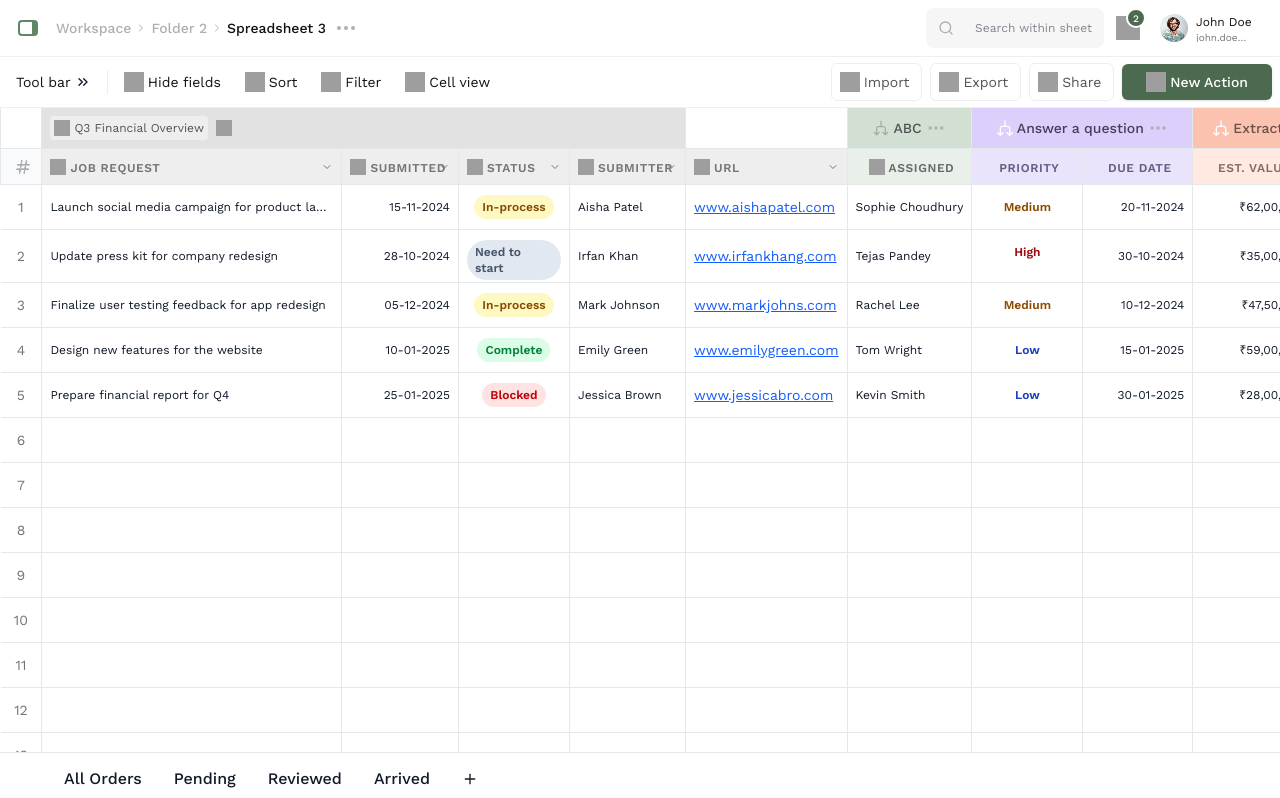
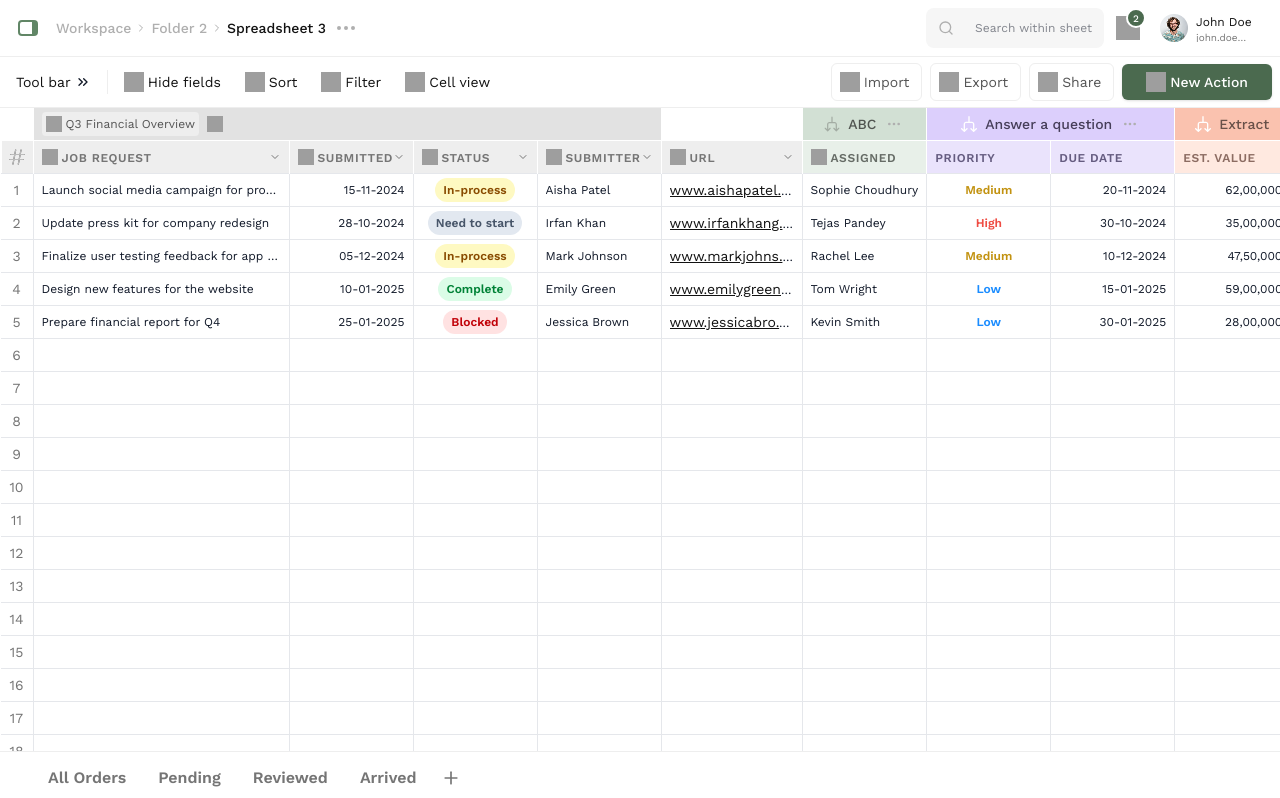
Before and after one commit to JayeshRajbhar/advanced-spreadsheet-app, a React (Vite) app: page / in a window 1280 px wide. Shown: the top 798 px of the page. Built offline with nearby package versions, Linux system fonts and the light colour scheme; grey boxes are pictures that could not be loaded.

Commit message:
All Required Features Implemented

```diff
--- a/src/components/Footer.tsx
+++ b/src/components/Footer.tsx
@@ -5,15 +5,20 @@ import { toast } from "sonner";
 
 export function Footer({ onAddRow }: { onAddRow: () => void }) {
     const [value, setValue] = useState("true");
+    const handleClick = () => {
+      toast.info("Feature will be available soon");
+    }
   return (
-    <div className="bg-white px-12 py-0.5 font-medium h-12 sticky bottom-0 z-50 flex items-center justify-start border-t border-gray-200">
-        <div className={`w-fit h-full px-4 py-3 hover:bg-emerald-50 ${value === "All Orders" ? "border-t-emerald-900 border-t-2 bg-emerald-100" : ""}`} onClick={() => setValue("All Orders")}>All Orders</div>
-        <div className={`w-fit h-full px-4 py-3 hover:bg-emerald-50 ${value === "Pending" ? "border-t-emerald-900 border-t-2 bg-emerald-100" : ""}`} onClick={() => setValue("Pending")}>Pending</div>
-        <div className={`w-fit h-full px-4 py-3 hover:bg-emerald-50 ${value === "Reviewed" ? "border-t-emerald-900 border-t-2 bg-emerald-100" : ""}`} onClick={() => setValue("Reviewed")}>Reviewed</div>
-        <div className={`w-fit h-full px-4 py-3 hover:bg-emerald-50 ${value === "Arrived" ? "border-t-emerald-900 border-t-2 bg-emerald-100" : ""}`} onClick={() => setValue("Arrived")}>Arrived</div>
-        <div className={`w-fit h-full px-4 py-4 hover:bg-emerald-50 ${value === "Add New" ? "border-t-emerald-900 border-t-2 bg-emerald-100" : ""}`} onClick={() => { setValue("Add New"); onAddRow(); toast.success('New row added!'); }}>
-          <Plus size={16} />
+    <div className="sticky bottom-0 z-50 w-full border-t border-t-[#EEEEEE] pt-1 pr-4 pl-8 gap-6 bg-white">
+      <div className="flex flex-row w-fit h-fit">
+        <div className={`w-fit h-full px-4 py-2.5 hover:bg-emerald-50 font-[600] text-[16px] ${value === "All Orders" ? "border-t-[#4B6A4F] border-t-2 bg-[#E8F0E9] text-[#3E5741]" : "text-[#757575]"}`} onClick={() => { setValue("All Orders");handleClick()}}>All Orders</div>
+        <div className={`w-fit h-full px-4 py-2.5 hover:bg-emerald-50 font-[600] text-[16px] ${value === "Pending" ? "border-t-[#4B6A4F] border-t-2 bg-[#E8F0E9] text-[#3E5741]" : "text-[#757575]"}`} onClick={() => { setValue("Pending");handleClick()}}>Pending</div>
+        <div className={`w-fit h-full px-4 py-2.5 hover:bg-emerald-50 font-[600] text-[16px] ${value === "Reviewed" ? "border-t-[#4B6A4F] border-t-2 bg-[#E8F0E9] text-[#3E5741]" : "text-[#757575]"}`} onClick={() => { setValue("Reviewed");handleClick()}}>Reviewed</div>
+        <div className={`w-fit h-full px-4 py-2.5 hover:bg-emerald-50 font-[600] text-[16px] ${value === "Arrived" ? "border-t-[#4B6A4F] border-t-2 bg-[#E8F0E9] text-[#3E5741]" : "text-[#757575]"}`} onClick={() => { setValue("Arrived");handleClick()}}>Arrived</div>
+        <div className={`w-fit h-full px-1 py-2 hover:bg-emerald-50 font-[600] text-[16px] ${value === "Add New" ? "border-t-[#4B6A4F] border-t-2 bg-[#E8F0E9] text-[#3E5741]" : "text-[#757575]"}`} onClick={() =>  { setValue("Add New"); onAddRow(); toast.success('New row added!'); }}>
+          <Plus className="p-1 h-7 w-7"/>
         </div>
+      </div>
     </div>
   )
 }
--- a/src/components/SpreadsheetBody.tsx
+++ b/src/components/SpreadsheetBody.tsx
@@ -350,8 +350,6 @@ export const SpreadsheetBody = ({
     console.log(`Formatting value for key: ${key}, value: ${value}`);
     if (key === 'estValue' && value !== 0) {
       return new Intl.NumberFormat('en-IN', {
-        style: 'currency',
-        currency: 'INR',
         minimumFractionDigits: 0,
         maximumFractionDigits: 0,
       }).format(Number(value) || 0);
@@ -360,11 +358,11 @@ export const SpreadsheetBody = ({
       return (
         <a
           href={`https://${value}`}
-          className="text-blue-600 hover:text-blue-800 underline text-sm"
+          className="text-[#121212] hover:text-blue-600 underline text-sm"
           target="_blank"
           rel="noopener noreferrer"
         >
-          {value}
+          <span className='truncate'>{value}</span>
         </a>
       );
     }
@@ -375,11 +373,11 @@ export const SpreadsheetBody = ({
     <div className="bg-white border-gray-200 h-full">
       <div ref={tableRef} className="overflow-auto h-full">
         <table className="w-fit">
-          <thead className="bg-gray-50 border-b border-l border-r border-gray-200 sticky top-0 z-10">
-            <tr className="border-b border-gray-200 h-8">
-              <th className="w-8 border-r border-gray-200 px-2 py-1 text-left text-xs font-medium bg-white uppercase tracking-wider"></th>
+          <thead className="bg-gray-50 border-b border-[#CBCBCB] sticky top-0 z-10">
+            <tr className="border-b border-white h-8">
+              <th className="w-8 h-8 border-l border-white px-2 py-1 text-left text-xs font-medium bg-white uppercase tracking-wider"></th>
               <th
-                className="border-r border-gray-200 bg-[#E2E2E2] p-2"
+                className="border-l border-white bg-[#E2E2E2] px-2 py-1"
                 colSpan={4}
               >
                 <div className="flex flex-row items-center gap-2">
@@ -392,23 +390,23 @@ export const SpreadsheetBody = ({
                   <img src="Arrow Sync.svg" alt="Sync" className="h-4 w-4" />
                 </div>
               </th>
-              <th className="bg-white border-r border-gray-200"></th>
-              <th className="border-r border-gray-200 bg-[#D2E0D4] px-4 gap-2">
-                <div className="flex flex-row justify-center items-center py-0.5 px-1 gap-1">
+              <th className="bg-white border-l border-white"></th>
+              <th className="border-l border-white bg-[#D2E0D4] px-4 gap-2">
+                <div className="flex flex-row justify-center items-center py-0.5 px-1 gap-2">
                   <img
                     src="Arrow_split_green.svg"
                     alt="Split"
                     className="h-4 w-4"
                   />
                   <span className="text-sm font-[500] text-[#505450]">ABC</span>
-                  <Ellipsis className="h-5 w-5 text-[#AFAFAF]" />
+                  <Ellipsis className="h-4 w-4 m-0.5 text-[#AFAFAF]" />
                 </div>
               </th>
               <th
-                className="border-r border-gray-200 px-4 gap-2 bg-[#DCCFFC]"
+                className="border-l border-white px-4 gap-2 bg-[#DCCFFC]"
                 colSpan={2}
               >
-                <div className="flex flex-row justify-center items-center py-0.5 px-1 gap-1">
+                <div className="flex flex-row justify-center items-center py-0.5 px-1 gap-2">
                   <img
                     src="Arrow_split_white.svg"
                     alt="Split"
@@ -417,11 +415,11 @@ export const SpreadsheetBody = ({
                   <span className="text-sm font-[500] text-[#463E59]">
                     Answer a question
                   </span>
-                  <Ellipsis className="h-5 w-5 text-[#AFAFAF]" />
+                  <Ellipsis className="h-4 w-4 m-0.5 text-[#AFAFAF]" />
                 </div>
               </th>
-              <th className="border-r border-gray-200 px-4 gap-2 bg-[#FAC2AF]">
-                <div className="flex flex-row justify-center items-center py-0.5 px-1 gap-1">
+              <th className="border-l border-white px-4 gap-2 bg-[#FAC2AF]">
+                <div className="flex flex-row justify-center items-center py-0.5 px-1 gap-2">
                   <img
                     src="Arrow_split_white.svg"
                     alt="Split"
@@ -430,11 +428,11 @@ export const SpreadsheetBody = ({
                   <span className="text-sm font-[500] text-[#695149]">
                     Extract
                   </span>
-                  <Ellipsis className="h-5 w-5 text-[#AFAFAF]" />
+                  <Ellipsis className="h-4 w-4 m-0.5 text-[#AFAFAF]" />
                 </div>
               </th>
               <th
-                className="px-2 gap-2 border-r border-gray-200 cursor-pointer w-32"
+                className="px-2 gap-2 relative dashed-border-column z-10 border-b border-gray-200 cursor-pointer w-32"
                 onClick={() => {
                   addNewColumn();
                   toast.success('New column added!');
@@ -445,22 +443,21 @@ export const SpreadsheetBody = ({
                 </div>
               </th>
             </tr>
-            <tr className='h-9'>
-              <th className="border-r border-gray-200 pl-3 pr-1 gap-1">
-                <img src="Number Symbol.svg" alt="Hash" className="w-5 h-4" />
+            <tr className='border-b border-gray-200 h-8'>
+              <th className="border-l border-white bg-[#EEEEEE] pl-2 pr-1 w-8 h-8 py-1.5 flex items-center justify-center">
+                <img src="Hash.svg" alt="Hash" className="w-4 mr-1 h-4 text-left" />
               </th>
               {visibleColumns.map(column => (
                 <th
                   key={column.key}
-                  className={`border-r border-gray-200 pr-1 pl-2 gap-1 py-1.5 text-xs font-semibold uppercase tracking-wider cursor-pointer hover:bg-gray-100 ${column.class}`}
-                  // style={{ width: column.width }}
+                  className={`border-l border-white pr-1 pl-2 gap-1 py-1.5 text-xs font-semibold uppercase tracking-wider cursor-pointer hover:bg-gray-100 ${column.class}`}
                   onClick={e => {
                     e.stopPropagation();
                     handleColumnClick(column.key);
                   }}
                 >
                   <div
-                    className={`flex flex-row items-center gap-1 w-full ${column.icon && column.key !== 'assigned' ? 'justify-between' : 'justify-center'}`}
+                    className={`flex flex-row items-center gap-1 w-full ${column.icon && column.key !== 'assigned' ? 'justify-between' : 'justify-start'}`}
                   >
                     <div className="inline-flex flex-row gap-1 items-center">
                       {column.icon && (
@@ -498,36 +495,37 @@ export const SpreadsheetBody = ({
                   </div>
                 </th>
               ))}
+              <th className='h-full relative dashed-border-column z-10 w-[124px]'></th>
             </tr>
           </thead>
-          <tbody className="bg-white border-r border-gray-200 divide-y divide-gray-200">
+          <tbody className="bg-white border-b border-gray-200 divide-y divide-gray-200">
             {filteredTasks.map((task, rowIndex) => (
               <tr
                 key={task.id}
                 className={`hover:bg-gray-50 ${
                   selectedRow === rowIndex
-                    ? 'border-2 border-dashed border-red-300 bg-red-50 h-9'
+                    ? 'border-2 border-dashed border-red-300 bg-red-50 h-8'
                     : ''
                 }`}
               >
                 <td
-                  className={`px-3 text-sm text-center text-[#757575] font-[400] cursor-pointer hover:bg-gray-100 ${
+                  className={`w-8 h-8 flex items-center justify-center cursor-pointer relative hover:bg-gray-100 ${
                     selectedRow === rowIndex
                       ? 'bg-red-100 border-dashed border-red-300'
                       : ''
                   }`}
                   onClick={() => handleRowClick(rowIndex)}
                 >
-                  {task.id}
+                  <span className='text-sm w-fit h-5 top-1.5 text-[#757575] font-[400]'>{task.id}</span>
                 </td>
                 {visibleColumns.map(column => (
                   <td
                     key={`${task.id}-${column.key}`}
-                    className={`border border-gray-200 px-2 gap-2 min-w-[110px] max-w-[300px] text-xs cursor-cell relative
+                    className={`border-l border-gray-200 px-2 gap-2 min-w-[124px] max-w-[256px] text-xs font-[400] text-[#121212] cursor-cell relative
                         ${
                           selectedCell?.row === rowIndex &&
                           selectedCell?.col === column.key
-                            ? 'bg-blue-50 ring-2 ring-blue-500 ring-inset'
+                            ? 'bg-white ring-1 ring-[#6C8B70] ring-inset'
                             : ''
                         }
                         ${
@@ -542,7 +540,7 @@ export const SpreadsheetBody = ({
                         }
                         ${
                           column.key === 'status' || column.key === 'priority'
-                            ? 'flex border-0 h-11 items-center justify-center'
+                            ? 'text-center'
                             : ''
                         }
                         ${
@@ -592,17 +590,21 @@ export const SpreadsheetBody = ({
                             {task[column.key]}
                           </span>
                         ) : (
-                          <div className="text-gray-900 truncate">
+                          <div className={`text-gray-900 truncate
+                            ${column.key === 'url' ? "w-[124px]" : ""}
+                            `}>
                             {formatValue(
                               column.key,
                               task[column.key as keyof Task]
                             )}
+                            {column.key === 'estValue' && task[column.key] ? <span className="pl-1 text-xs text-[#AFAFAF]">₹</span> :""}
                           </div>
                         )}
                       </>
                     )}
                   </td>
                 ))}
+                <td className='h-full relative dashed-border-column z-10 w-[124px]'></td>
               </tr>
             ))}
           </tbody>
--- a/src/constants/ColourPriority.ts
+++ b/src/constants/ColourPriority.ts
@@ -1,8 +1,8 @@
 export const getPriorityColor = (priority: string) => {
     switch (priority) {
-      case 'High': return 'text-red-800';
-      case 'Medium': return 'text-yellow-800';
-      case 'Low': return 'text-blue-800';
+      case 'High': return 'text-[#EF4D44]';
+      case 'Medium': return 'text-[#C29210]';
+      case 'Low': return 'text-[#1A8CFF]';
       default: return 'text-gray-800';
     }
   };
```
Also changed, not shown: src/index.css (+39 -4 lines), public/Hash.svg (added), public/Number Symbol.svg (deleted).
